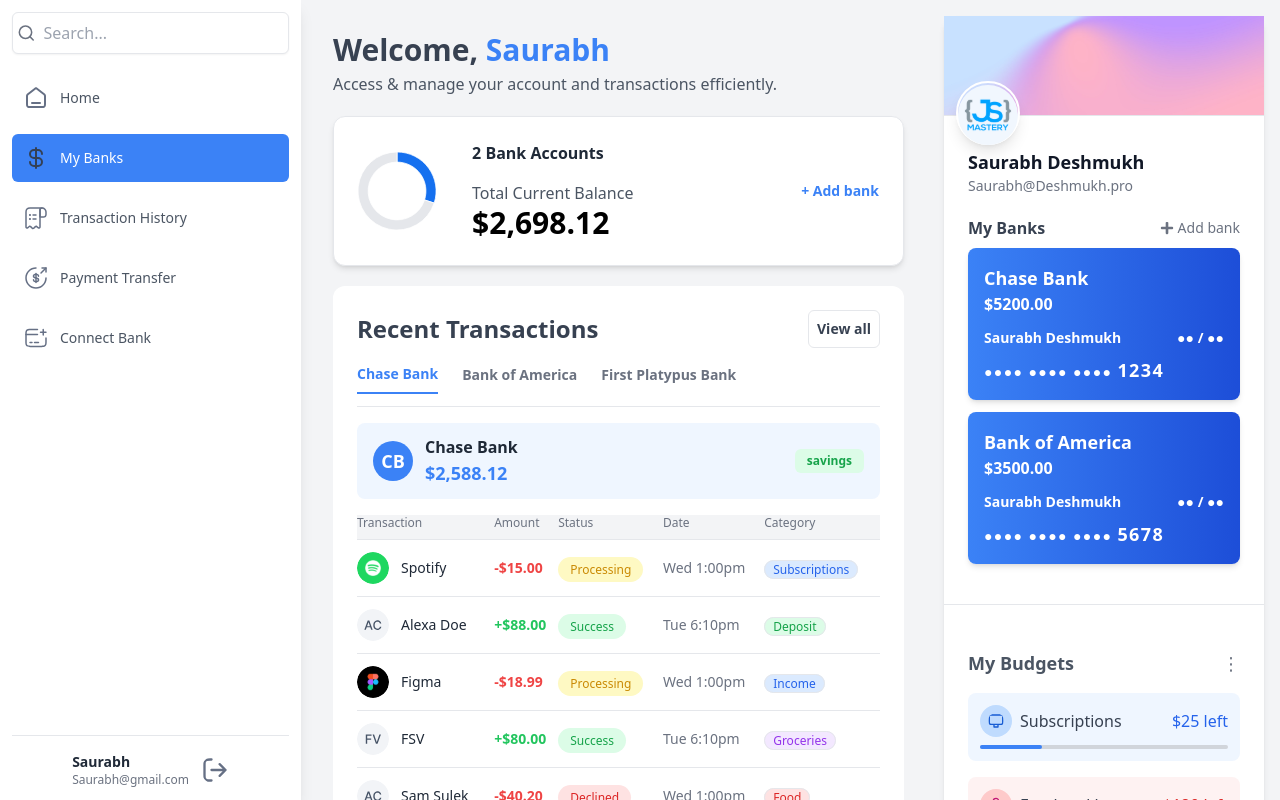
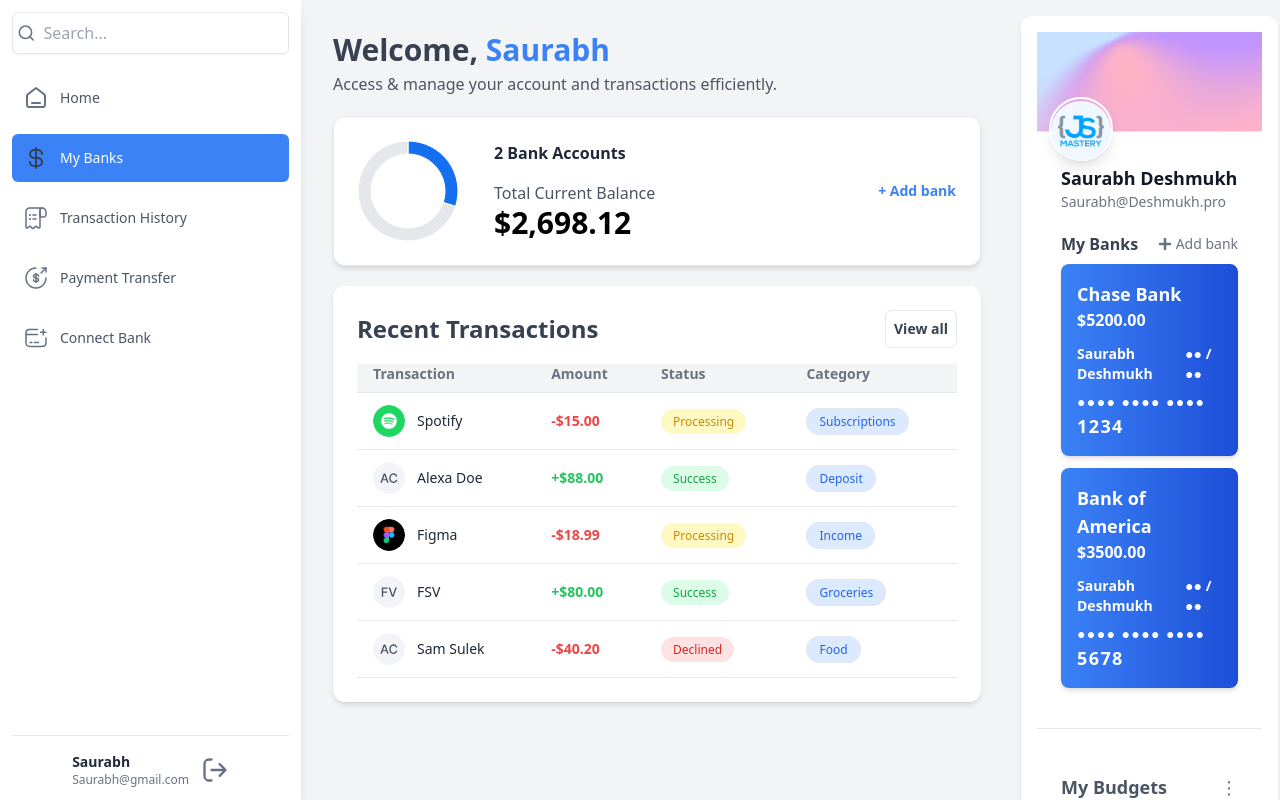
Before and after one commit to saurabhgdeshmukh/FinTech, a Next.js app: page /home in a window 1280 px wide. Built offline with nearby package versions, Linux system fonts and the light colour scheme.

Commit message:
Responsivness addedd

```diff
--- a/components/Budget.tsx
+++ b/components/Budget.tsx
@@ -22,14 +22,11 @@
   ];
 
   return (
-    <div className="bg-white rounded-xl shadow-md w-80">
+    <div className="bg-white rounded-xl shadow-md w-full max-w-md md:max-w-lg lg:max-w-xl xl:max-w-2xl mx-auto p-4">
       {/* Profile Section */}
       <div
         className="flex flex-col border-b border-gray-200 relative bg-cover bg-center"
-        style={{
-          backgroundImage: `url('/icons/gradient-mesh.svg')`,
-          height: "100px",
-        }}
+        style={{ backgroundImage: `url('/icons/gradient-mesh.svg')`, height: "100px" }}
       >
         {/* Overlay to Improve Readability */}
         <div className="bg-black bg-opacity-10 rounded-t-lg"></div>
@@ -39,16 +36,16 @@
           <img
             src="/icons/jsm.svg"
             alt="Profile Logo"
-            className="w-18 h-16 rounded-full"
+            className="w-16 h-16 rounded-full"
           />
         </div>
       </div>
       <div className="p-6">
         {/* User Info */}
-        <h2 className="text-lg font-semibold text-gray-900 mt-2 relative">
+        <h2 className="text-lg font-semibold text-gray-900 mt-2 relative text-center md:text-left">
           Saurabh Deshmukh
         </h2>
-        <p className="text-gray-500 text-sm relative">Saurabh@Deshmukh.pro</p>
+        <p className="text-gray-500 text-sm relative text-center md:text-left">Saurabh@Deshmukh.pro</p>
 
         {/* My Banks Section */}
         <div className="mt-5">
@@ -75,15 +72,12 @@
       <div className="mt-5 bg-white p-6">
         <div className="flex justify-between items-center mb-4">
           <h2 className="text-lg text-gray-600 font-bold">My Budgets</h2>
-          <button className="text-gray-500 hover:text-gray-700 text-lg">
-            ⋮
-          </button>
+          <button className="text-gray-500 hover:text-gray-700 text-lg">⋮</button>
         </div>
 
         <div className="space-y-4">
           {/* Subscriptions */}
-          <div className="p-3 bg-blue-50 rounded-lg">
-            <div className="flex justify-between items-center">
+          <div className="p-3 bg-blue-50 rounded-lg flex flex-col md:flex-row justify-between items-center">
             <div className="flex items-center space-x-2">
               <img
                 src="/icons/monitor.svg"
@@ -94,14 +88,9 @@
             </div>
             <span className="text-blue-600 font-medium">$25 left</span>
           </div>
-            <div className="w-full bg-gray-300 h-1 rounded-full mt-2">
-              <div className="bg-blue-500 h-1 rounded-full w-1/4"></div>
-            </div>
-          </div>
 
           {/* Food and Booze */}
-          <div className="p-3 bg-red-50 rounded-lg">
-            <div className="flex justify-between items-center">
+          <div className="p-3 bg-red-50 rounded-lg flex flex-col md:flex-row justify-between items-center">
             <div className="flex items-center space-x-2">
               <img
                 src="/icons/shopping-bag.svg"
@@ -112,14 +101,9 @@
             </div>
             <span className="text-red-600 font-medium">$120 left</span>
           </div>
-            <div className="w-full bg-gray-300 h-1 rounded-full mt-2">
-              <div className="bg-red-500 h-1 rounded-full w-3/4"></div>
-            </div>
-          </div>
 
           {/* Savings */}
-          <div className="p-3 bg-green-50 rounded-lg">
-            <div className="flex justify-between items-center">
+          <div className="p-3 bg-green-50 rounded-lg flex flex-col md:flex-row justify-between items-center">
             <div className="flex items-center space-x-2">
               <img
                 src="/icons/coins.svg"
@@ -130,10 +114,6 @@
             </div>
             <span className="text-green-600 font-medium">$50 left</span>
           </div>
-            <div className="w-full bg-gray-300 h-1 rounded-full mt-2">
-              <div className="bg-green-500 h-1 rounded-full w-2/4"></div>
-            </div>
-          </div>
         </div>
       </div>
     </div>
--- a/components/Dashboard.tsx
+++ b/components/Dashboard.tsx
@@ -3,11 +3,11 @@
 import Transactions from "./Transactions";
 
 const data = [
-  { name: "Filled", value: 30 }, // Change this value for different progress
+  { name: "Filled", value: 30 },
   { name: "Remaining", value: 70 },
 ];
 
-const COLORS = ["#1570EF", "#E5E7EB"]; // Blue and light gray
+const COLORS = ["#1570EF", "#E5E7EB"];
 
 const Dashboard = () => {
   return (
@@ -21,8 +21,9 @@
       </p>
 
       {/* Bank Account Widget with Donut Chart */}
-      <div className="mt-5 bg-white p-6 rounded-xl border shadow-md flex items-center w-full">
+      <div className="mt-5 bg-white p-6 rounded-xl border shadow-md flex flex-wrap md:flex-nowrap items-center w-full">
         {/* Donut Chart */}
+        <div className="w-full md:w-auto flex justify-center md:justify-start">
           <PieChart width={100} height={100}>
             <Pie
               data={data}
@@ -39,9 +40,10 @@
               ))}
             </Pie>
           </PieChart>
+        </div>
 
         {/* Bank Account Info */}
-        <div className="ml-9 flex justify-between w-full">
+        <div className="ml-0 md:ml-9 mt-4 md:mt-0 flex flex-col md:flex-row justify-between w-full">
           {/* Left Side - Bank Details */}
           <div>
             <p className="text-gray-800 font-bold">2 Bank Accounts</p>
@@ -50,9 +52,11 @@
           </div>
 
           {/* Right Side - Add Bank Button */}
+          <div className="mt-4 md:mt-0 flex md:items-center">
             <button className="text-blue-500 font-semibold text-sm">
               + Add bank
             </button>
+          </div>
         </div>
       </div>
 
--- a/components/Transactions.tsx
+++ b/components/Transactions.tsx
@@ -54,91 +54,35 @@
 
 const Transactions: React.FC = () => {
   return (
-    <div className="mt-5 bg-white p-6 rounded-xl ">
-      {/* Header with View All Button */}
+    <div className="mt-5 bg-white p-6 rounded-xl w-full max-w-4xl mx-auto shadow-md overflow-hidden">
       <div className="flex justify-between items-center mb-4">
         <h2 className="text-2xl text-gray-700 font-bold">Recent Transactions</h2>
         <button className="text-gray-700 p-2 border rounded-md text-sm font-semibold">View all</button>
       </div>
 
-      {/* Bank Selection Tabs */}
-      <div className="flex space-x-6 border-b pb-3">
-        <button className="text-blue-500 text-sm font-semibold border-b-2 border-blue-500 pb-2">Chase Bank</button>
-        <button className="text-gray-500 text-sm font-semibold pb-2">Bank of America</button>
-        <button className="text-gray-500 text-sm font-semibold pb-2">First Platypus Bank</button>
-      </div>
-
-      {/* Bank Card */}
-      <div className="flex items-center justify-between bg-blue-50 px-4 py-3 rounded-lg mt-4">
-        <div className="flex items-center space-x-3">
-          <div className="w-10 h-10 bg-blue-500 text-white flex items-center justify-center rounded-full text-lg font-semibold">
-            CB
-          </div>
-          <div>
-            <p className="font-semibold text-gray-800">Chase Bank</p>
-            <p className="text-blue-500 font-bold text-lg">$2,588.12</p>
-          </div>
-        </div>
-        <span className="text-green-600 bg-green-100 px-3 py-1 text-xs font-semibold rounded-md">savings</span>
-      </div>
-
-      {/* Transaction List */}
-      <div className="mt-4">
-        <table className="w-full">
+      <div className="overflow-x-auto">
+        <table className="w-full text-sm min-w-[600px]">
           <thead>
-            <tr className="text-left bg-gray-100 px-2 text-gray-500 text-sm border-b rounded-lg">
-              <th className="pb-2 text-xs font-medium">Transaction</th>
-              <th className="pb-2 text-xs font-medium">Amount</th>
-              <th className="pb-2 text-xs font-medium">Status</th>
-              <th className="pb-2 text-xs font-medium">Date</th>
-              <th className="pb-2 text-xs font-medium">Category</th>
+            <tr className="text-left bg-gray-100 text-gray-500 border-b">
+              <th className="pb-2 px-4">Transaction</th>
+              <th className="pb-2 px-4">Amount</th>
+              <th className="pb-2 px-4">Status</th>
+              <th className="pb-2 px-4">Category</th>
             </tr>
           </thead>
           <tbody>
             {transactions.map((t, index) => (
-              <tr key={index} className="border-b">
-                {/* Transaction Name with Icon */}
-                <td className="py-3 flex items-center space-x-3">
+              <tr key={index} className="border-b hover:bg-gray-50 text-center md:text-left">
+                <td className="py-3 flex items-center space-x-3 px-4">
                   <Image src={t.icon} alt={t.name} width={32} height={32} className="rounded-full" />
-                  <span className="font-medium text-sm text-gray-800">{t.name}</span>
+                  <span className="font-medium text-gray-800">{t.name}</span>
                 </td>
-
-                {/* Amount */}
-                <td className={`font-semibold text-sm ${t.color}`}>{t.amount}</td>
-
-                {/* Status Badge */}
-                <td>
-                  <span
-                    className={`px-3 py-1 text-xs font-medium rounded-full ${
-                      t.status === "Success"
-                        ? "text-green-600 bg-green-100"
-                        : t.status === "Processing"
-                        ? "text-yellow-600 bg-yellow-100"
-                        : "text-red-600 bg-red-100"
-                    }`}
-                  >
-                    {t.status}
-                  </span>
+                <td className={`font-semibold px-4 ${t.color}`}>{t.amount}</td>
+                <td className="px-4">
+                  <span className={`px-3 py-1 text-xs font-medium rounded-full ${t.status === "Success" ? "text-green-600 bg-green-100" : t.status === "Processing" ? "text-yellow-600 bg-yellow-100" : "text-red-600 bg-red-100"}`}>{t.status}</span>
                 </td>
-
-                {/* Date */}
-                <td className="text-sm text-gray-500 ">{index % 2 === 0 ? "Wed 1:00pm" : "Tue 6:10pm"}</td>
-
-                {/* Category Badge */}
-                <td>
-                  <span
-                    className={`border px-2  text-xs font-medium rounded-full ${
-                      t.category === "Deposit"
-                        ? "bg-green-100 text-green-600"
-                        : t.category === "Groceries"
-                        ? "bg-purple-100 text-purple-600"
-                        : t.category === "Food"
-                        ? "bg-red-100 text-red-600"
-                        : "bg-blue-100 text-blue-600"
-                    }`}
-                  >
-                    {t.category}
-                  </span>
+                <td className="px-4">
+                  <span className="border px-3 py-1 text-xs font-medium rounded-full bg-blue-100 text-blue-600">{t.category}</span>
                 </td>
               </tr>
             ))}
```
Lines whose indentation alone changed are shown as unchanged.
